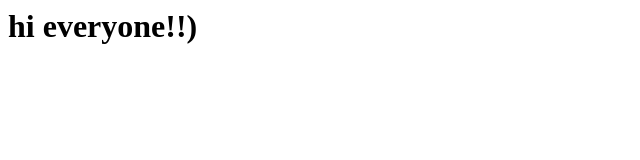
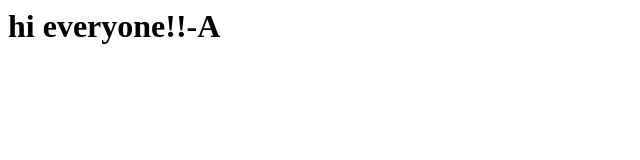
Before and after one commit to Abhi9007/Test, a plain HTML site: page index.html in a window 1280 px wide. Shown: the full height of the page, 0-640 px from the left. Drawn offline with Linux system fonts and the light colour scheme.

Commit message:
Update A

```diff
--- a/index.html
+++ b/index.html
@@ -2,6 +2,6 @@
 <head></head>
 <body>
 
-<h1> hi everyone!!)</h1>
+<h1> hi everyone!!-A</h1>
 </body>
 </html>
```
